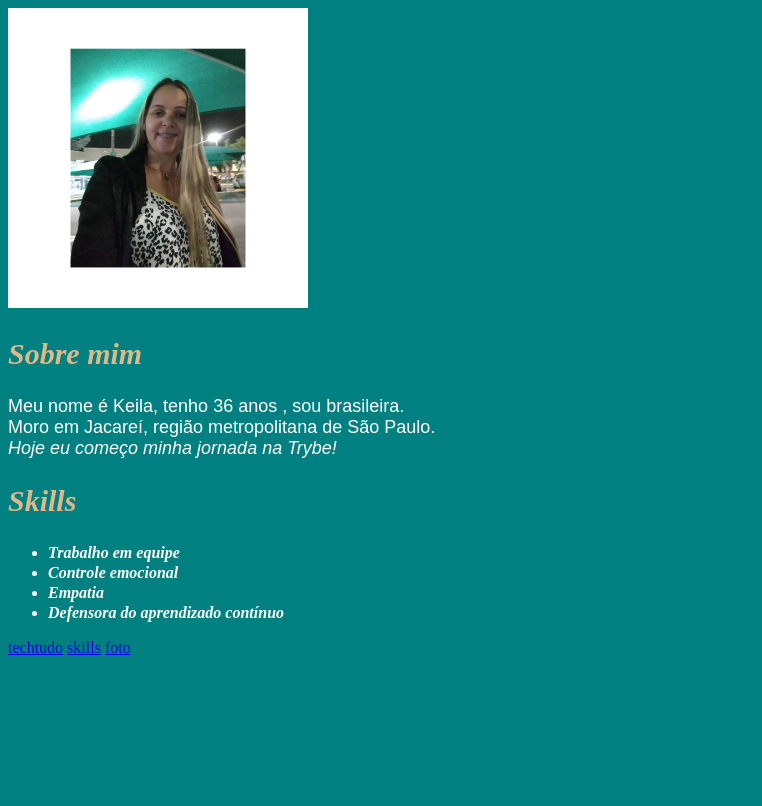
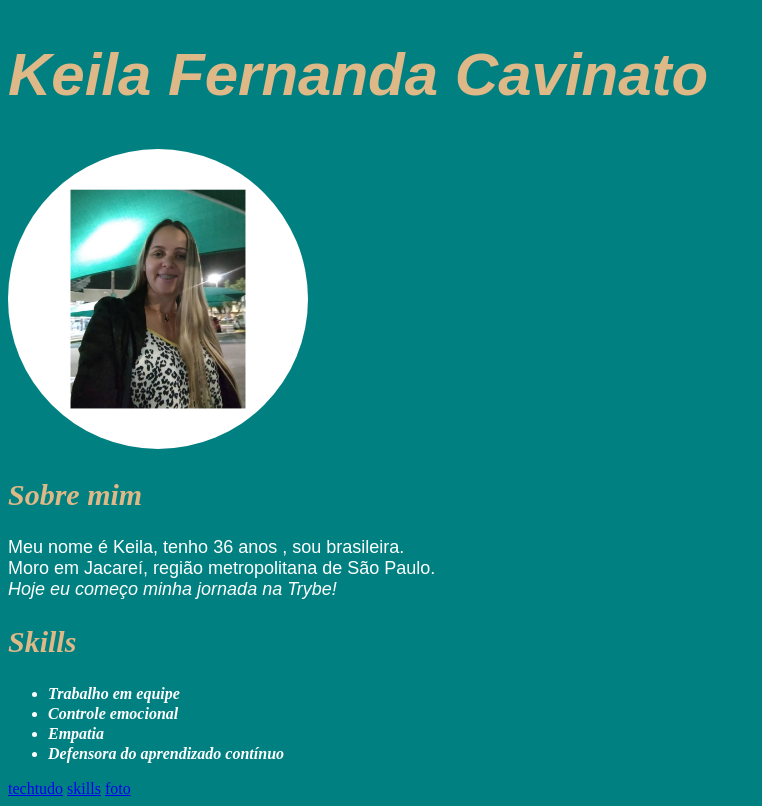
Before and after one commit to KeilaCavinato/keilacavinato.github.io, a plain HTML site: page index.html in a window 1280 px wide. Shown: the whole page, without its empty margins (0-762 px from the left). Drawn offline with Linux system fonts and the light colour scheme.

Commit message:
correçao extensao

```diff
--- a/index.html
+++ b/index.html
@@ -1,10 +1,12 @@
 <!DOCTYPE html>
 <html lang="en">
 <head>
+
     <meta charset="UTF-8">
     <meta http-equiv="X-UA-Compatible" content="IE=edge">
     <meta name="viewport" content="width=device-width, initial-scale=1.0">
     <title>Keila Fernanda Cavinato</title>
+
     <style>
        body {
           background-color: teal;
@@ -33,13 +35,28 @@
        h2 {
            font-size: 30px;
        }
-
+       .picture {
+           border-radius: 50%;
+       }
+       h1 {
+           font-size: 60px;
+       }
+       h1 {
+           font-family:fantasy
+       }
+       h1 {
+           color: burlywood;
+       }
+       h1 {
+           font-style: italic;
+       }
 
     </style>
 </head>
 
 <body>
-<img src= "keila.png" alt="quando me tornei uma aluna da Trybe" width="300px">
+    <h1>Keila Fernanda Cavinato</h1>
+<img class="picture" src= "keila.png" alt="quando me tornei uma aluna da Trybe" width="300px">
 <h2>Sobre mim</h2>
 <p> Meu nome é Keila, tenho 36 anos , sou brasileira. <br>Moro em Jacareí, região metropolitana de São Paulo.
  <br><em>Hoje eu começo minha jornada na Trybe!</em> </p>
```
Also changed, not shown: PortfolioFirst.html (+14 -0 lines).
